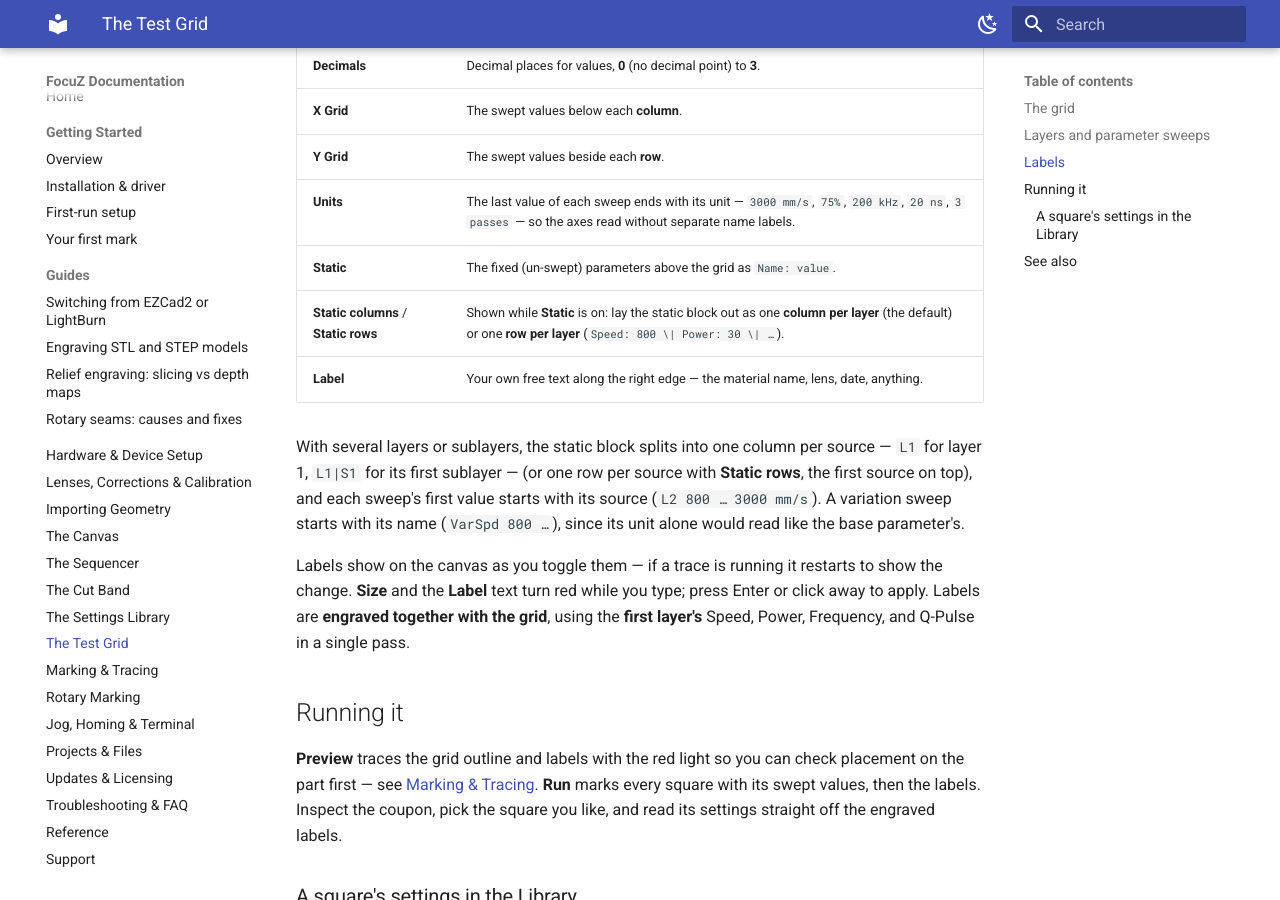
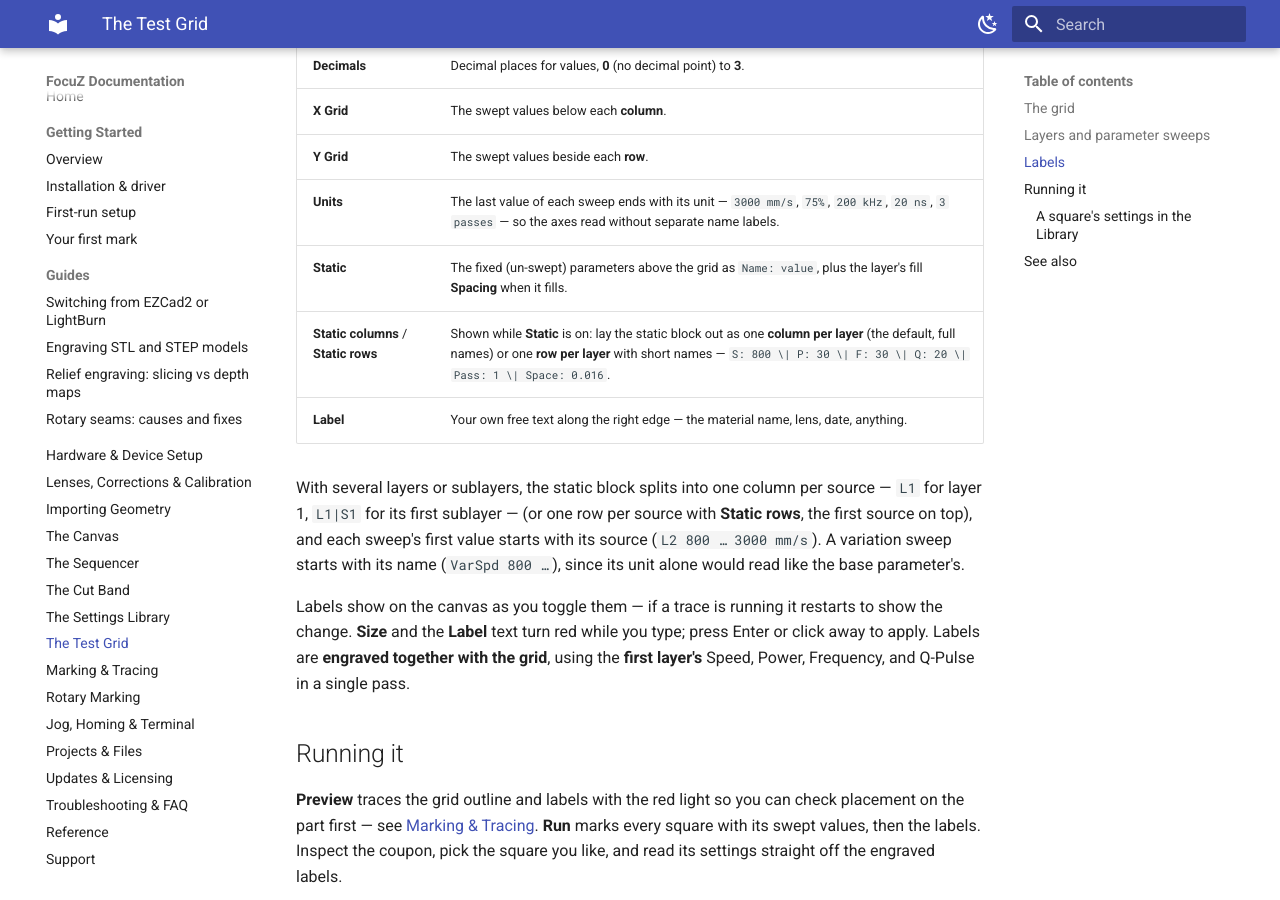
Before and after one commit to Lokahi-Shop/focuz-docs, an MkDocs documentation site: the page built from docs/test-grid.md, in a window 1280 px wide and 900 px high, scrolled down 1960 px. Built offline with MkDocs 1.6.1 and Material for MkDocs 9.7.7, drawn with Linux system fonts in a browser that asks for light colours.

Commit message:
Test Grid: static labels include Spacing; short names in the row form
Co-Authored-By: Claude Fable 5.1 <noreply@anthropic.com>

```diff
--- a/docs/test-grid.md
+++ b/docs/test-grid.md
@@ -68,8 +68,8 @@ section:
 | **X Grid** | The swept values below each **column**. |
 | **Y Grid** | The swept values beside each **row**. |
 | **Units** | The last value of each sweep ends with its unit — `3000 mm/s`, `75%`, `200 kHz`, `20 ns`, `3 passes` — so the axes read without separate name labels. |
-| **Static** | The fixed (un-swept) parameters above the grid as `Name: value`. |
-| **Static columns** / **Static rows** | Shown while **Static** is on: lay the static block out as one **column per layer** (the default) or one **row per layer** (`Speed: 800 \| Power: 30 \| …`). |
+| **Static** | The fixed (un-swept) parameters above the grid as `Name: value`, plus the layer's fill **Spacing** when it fills. |
+| **Static columns** / **Static rows** | Shown while **Static** is on: lay the static block out as one **column per layer** (the default, full names) or one **row per layer** with short names — `S: 800 \| P: 30 \| F: 30 \| Q: 20 \| Pass: 1 \| Space: 0.016`. |
 | **Label** | Your own free text along the right edge — the material name, lens, date, anything. |
 
 With several layers or sublayers, the static block splits into one column per source — `L1` for layer 1,
```
